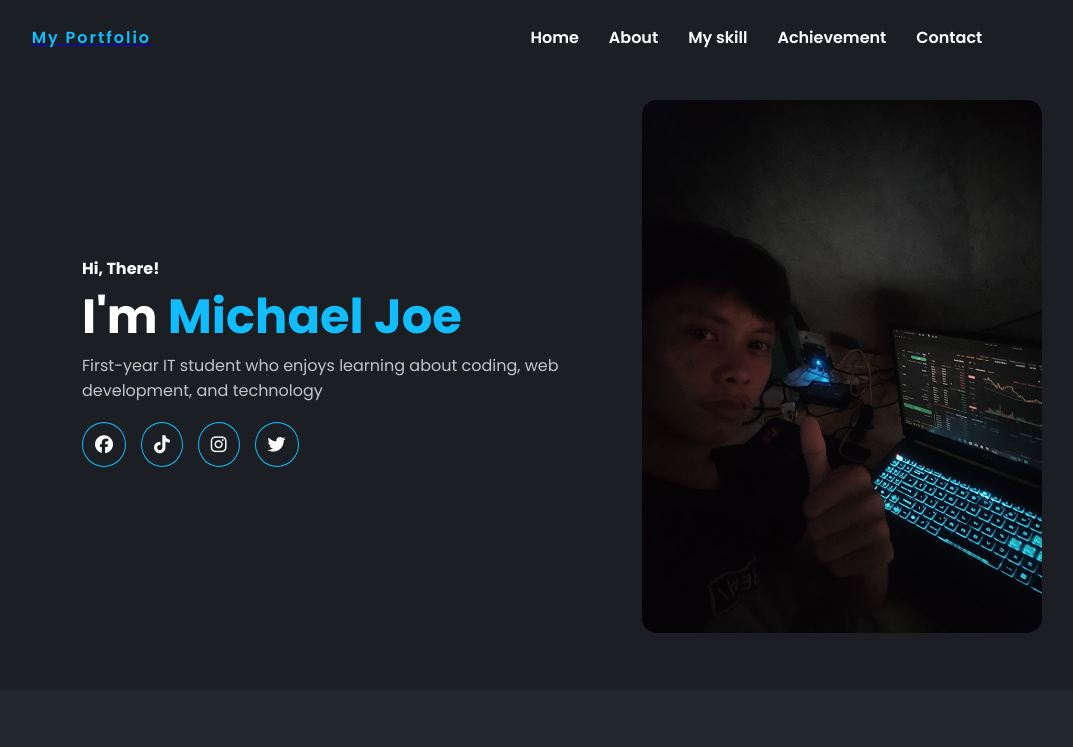
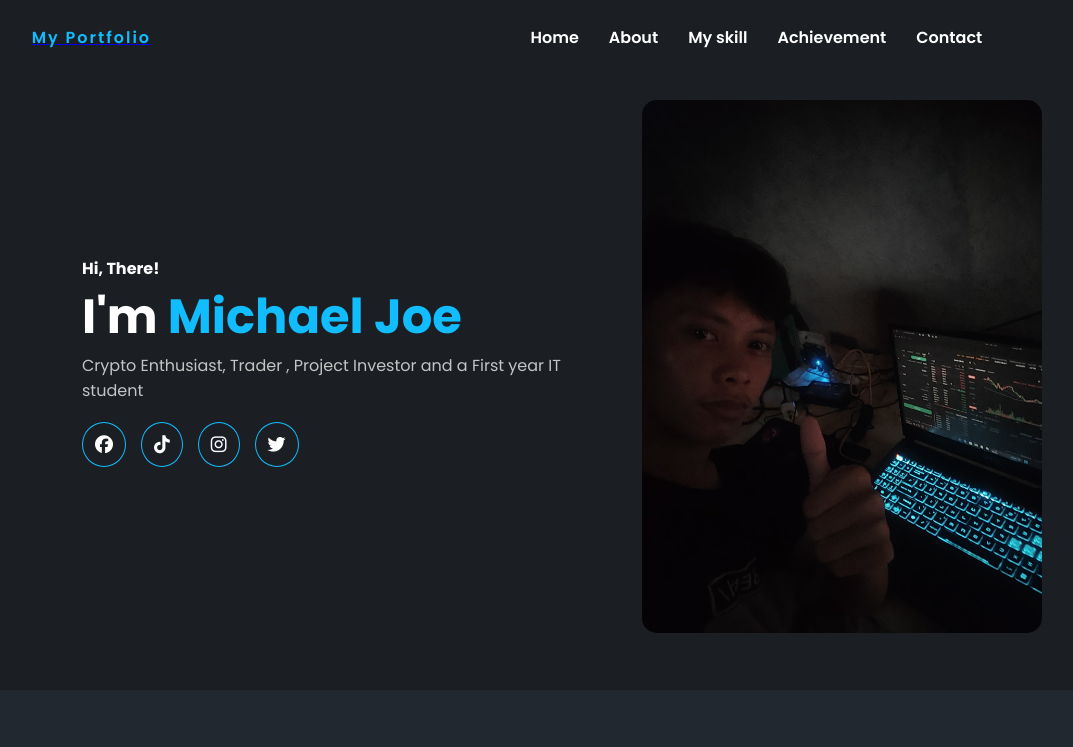
Before and after one commit to Raindrop504/Keljopersonalportfolio, a plain HTML site: page index.html in a window 1280 px wide. Shown: the top 747 px of the page, without its empty margins (118-1191 px from the left). Drawn offline with Linux system fonts and the light colour scheme.

Commit message:
Update index.html

```diff
--- a/index.html
+++ b/index.html
@@ -42,8 +42,7 @@
                     <h4 title="Hello, How are you?">Hi, There!</h4>
                     <h2 class="hero-section__title">I'm <span>Michael Joe</span></h2>
                     <p class="hero-section__desc">
-                        First-year IT student who enjoys learning about coding, web development,
-                        and technology
+                        Crypto Enthusiast, Trader , Project Investor and a First year IT student
                     </p>
                 </div>
 
```
